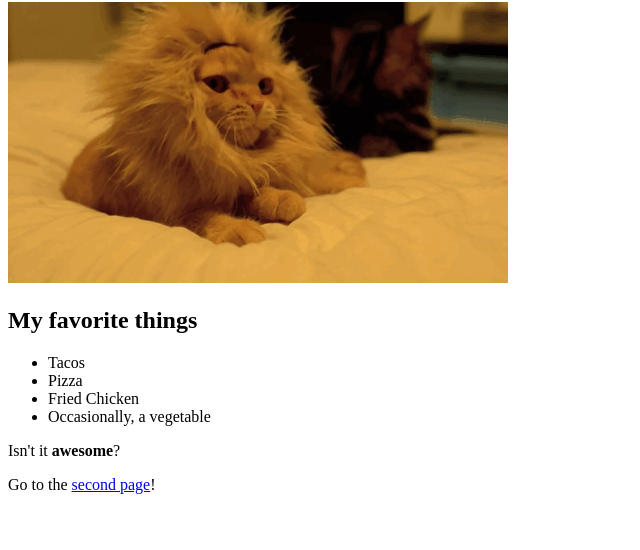
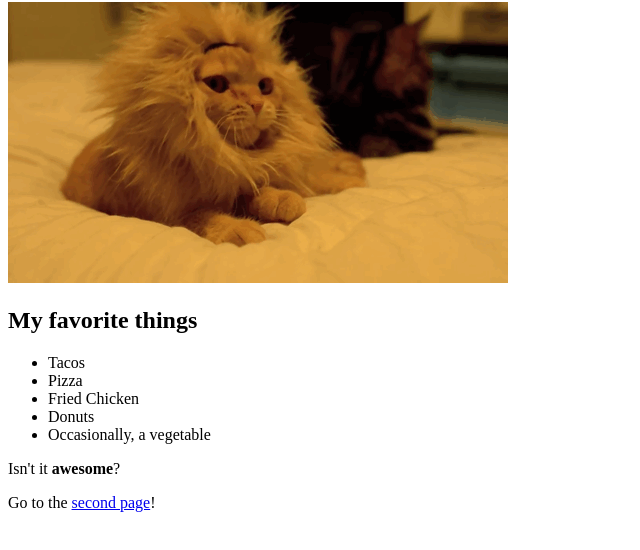
Before and after one commit to eng/mysite, a plain HTML site: page index.html in a window 1280 px wide. Shown: the part 78-628 px from the top of the page, without its empty margins (0-640 px from the left). Drawn offline with Linux system fonts and the light colour scheme.

Commit message:
i like chicken and donuts

```diff
--- a/index.html
+++ b/index.html
@@ -21,6 +21,7 @@
     <li>Tacos</li>
     <li>Pizza</li>
     <li>Fried Chicken</li>
+    <li>Donuts</li>
     <li>Occasionally, a vegetable</li>
   </ul>
 
```
